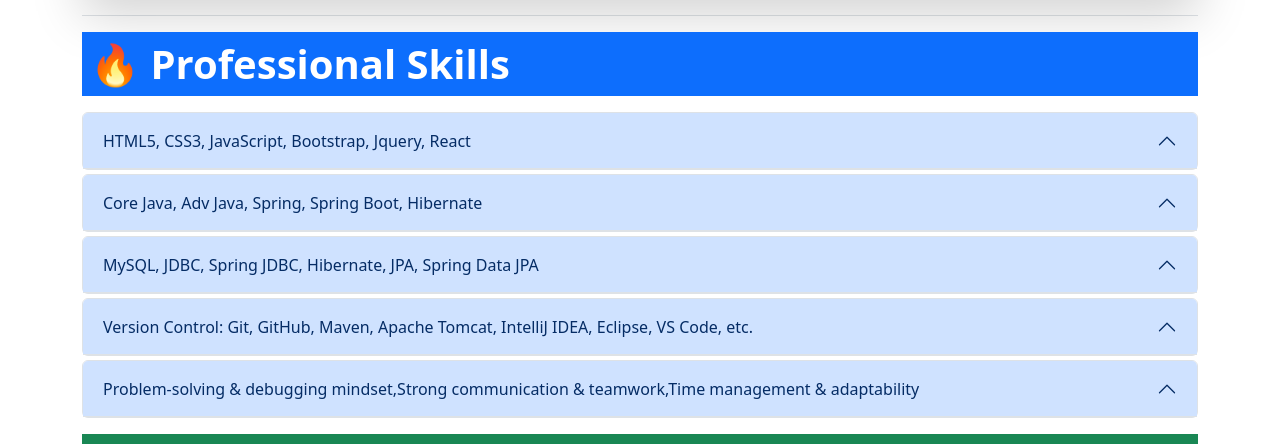
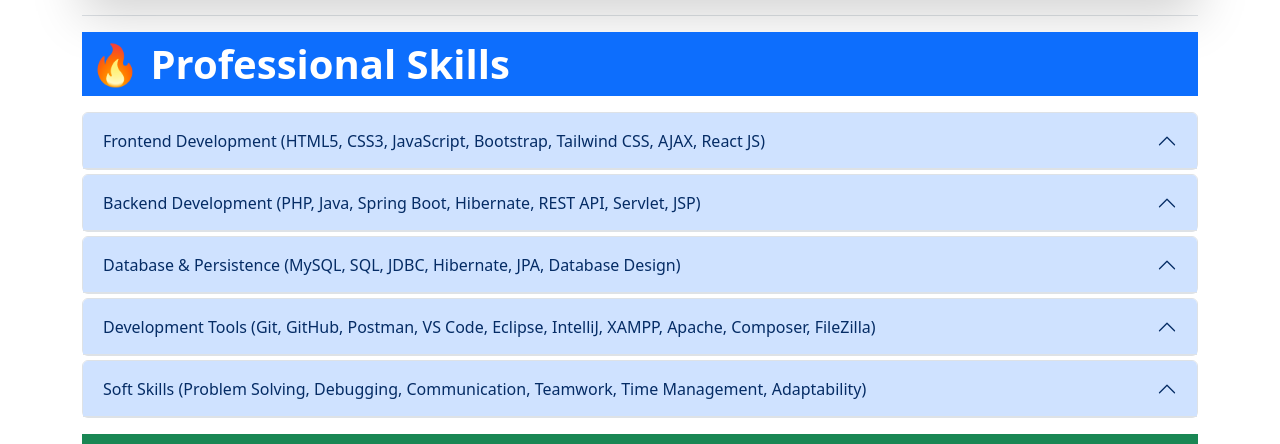
Before and after one commit to riteshxoni/Portfolio, a React (Vite) app: page / in a window 1280 px wide. Shown: the part 2255-2699 px from the top of the page. Built offline with nearby package versions, Linux system fonts and the light colour scheme.

Commit message:
Update Skills.jsx

```diff
--- a/src/components/Skills.jsx
+++ b/src/components/Skills.jsx
@@ -1,15 +1,32 @@
 // Frontend
-import { FaHtml5, FaCss3Alt, FaJs, FaReact, FaBootstrap } from "react-icons/fa";
-import { SiJquery } from "react-icons/si";
+import {
+  FaHtml5,
+  FaCss3Alt,
+  FaJs,
+  FaReact,
+  FaBootstrap,
+  FaJava,
+  FaPhp,
+  FaDatabase,
+  FaGitAlt,
+  FaGithub,
+} from "react-icons/fa";
 
-// Backend
-import { FaJava } from "react-icons/fa";
-import { SiSpringboot, SiHibernate, SiMysql } from "react-icons/si";
-import { FaDatabase } from "react-icons/fa";
+import {
+  SiJquery,
+  SiTailwindcss,
+  SiSpringboot,
+  SiHibernate,
+  SiMysql,
+  SiPostman,
+  SiEclipseide,
+  SiIntellijidea,
+  SiApache,
+  SiComposer,
+  SiFilezilla,
+  SiXampp,
+} from "react-icons/si";
 
-// Tools & IDEs
-import { FaGitAlt, FaGithub, FaDocker } from "react-icons/fa";
-import { SiPostman, SiEclipseide, SiIntellijidea } from "react-icons/si";
 import { VscVscode } from "react-icons/vsc";
 //Soft Skills
 import { FaBrain, FaUsers, FaClock, FaComments } from "react-icons/fa";
@@ -18,13 +35,14 @@
 
 const Skills = () => {
       const frontend = [
-        { icon: <FaHtml5 size={40} color="#e34f26" />, label: "HTML5", percent: 85, color: "danger" },
-        { icon: <FaCss3Alt size={40} color="#1572b6" />, label: "CSS3", percent: 65, color: "primary" },
-        { icon: <FaJs size={40} color="#f7df1e" />, label: "JavaScript", percent: 70, color: "warning" },
-        { icon: <FaBootstrap size={40} color="#7952B3" />, label: "Bootstrap", percent: 75, color: "secondary" },
-        { icon: <SiJquery size={40} color="#0769ad" />, label: "jQuery", percent: 60, color: "info" },
-        { icon: <FaReact size={40} color="#61DBFB" />, label: "React", percent: 80, color: "info" },
-    ];
+  { icon: <FaHtml5 size={40} color="#E34F26" />, label: "HTML5", percent: 90, color: "danger" },
+  { icon: <FaCss3Alt size={40} color="#1572B6" />, label: "CSS3", percent: 85, color: "primary" },
+  { icon: <FaJs size={40} color="#F7DF1E" />, label: "JavaScript", percent: 85, color: "warning" },
+  { icon: <FaBootstrap size={40} color="#7952B3" />, label: "Bootstrap", percent: 90, color: "secondary" },
+  { icon: <SiTailwindcss size={40} color="#06B6D4" />, label: "Tailwind CSS", percent: 70, color: "info" },
+  { icon: <SiJquery size={40} color="#0769AD" />, label: "AJAX / jQuery", percent: 75, color: "primary" },
+  { icon: <FaReact size={40} color="#61DAFB" />, label: "React JS", percent: 80, color: "info" },
+];
 
     const skills = [
         { label: "HTML5", value: 85,  color: "#e34f26" },
@@ -36,12 +54,13 @@
     ];
 
     const backend = [
-        { icon: <FaJava size={40} color="#007396" />, label: "Core Java", percent: 85, color: "primary" },
-        { icon: <FaJava size={40} color="#e76f00" />, label: "Advanced Java", percent: 75, color: "warning" },
-        { icon: <SiSpringboot size={40} color="#6DB33F" />, label: "Spring", percent: 70, color: "success" },
-        { icon: <SiSpringboot size={40} color="#4CAF50" />, label: "Spring Boot", percent: 80, color: "success" },
-        { icon: <SiHibernate size={40} color="#59666C" />, label: "Hibernate", percent: 65, color: "secondary" },
-    ];
+  { icon: <FaPhp size={40} color="#777BB4" />, label: "PHP", percent: 90, color: "primary" },
+  { icon: <FaJava size={40} color="#F89820" />, label: "Java", percent: 85, color: "warning" },
+  { icon: <SiSpringboot size={40} color="#6DB33F" />, label: "Spring Boot", percent: 80, color: "success" },
+  { icon: <SiHibernate size={40} color="#59666C" />, label: "Hibernate", percent: 75, color: "secondary" },
+  { icon: <FaDatabase size={40} color="#E74C3C" />, label: "REST API", percent: 85, color: "danger" },
+  { icon: <FaDatabase size={40} color="#2980B9" />, label: "Servlet & JSP", percent: 75, color: "primary" },
+];
 
     const backendSkills = [
         { label: "Core Java", value: 85, color: "#007396" },
@@ -52,13 +71,13 @@
     ];
 
     const persistence = [
-    { icon: <SiMysql size={40} color="#00758F" />, label: "MySQL", percent: 80, color: "info" },
-    { icon: <FaDatabase size={40} color="#444" />, label: "JDBC", percent: 70, color: "secondary" },
-    { icon: <FaDatabase size={40} color="#28a745" />, label: "Spring JDBC", percent: 65, color: "success" },
-    { icon: <SiHibernate size={40} color="#59666C" />, label: "Hibernate", percent: 75, color: "warning" },
-    { icon: <FaDatabase size={40} color="#f39c12" />, label: "JPA", percent: 70, color: "primary" },
-    { icon: <FaDatabase size={40} color="#6DB33F" />, label: "Spring Data JPA", percent: 80, color: "success" },
-  ];
+  { icon: <SiMysql size={40} color="#00758F" />, label: "MySQL", percent: 90, color: "info" },
+  { icon: <FaDatabase size={40} color="#444" />, label: "JDBC", percent: 80, color: "secondary" },
+  { icon: <SiHibernate size={40} color="#59666C" />, label: "Hibernate", percent: 75, color: "warning" },
+  { icon: <FaDatabase size={40} color="#F39C12" />, label: "JPA", percent: 75, color: "primary" },
+  { icon: <FaDatabase size={40} color="#16A085" />, label: "SQL", percent: 90, color: "success" },
+  { icon: <FaDatabase size={40} color="#3498DB" />, label: "Database Design", percent: 80, color: "info" },
+];
     const persistenceSkills = [
     { label: "MySQL", value: 80, color: "#00758F" },
     { label: "JDBC", value: 70, color: "#444" },
@@ -70,10 +89,15 @@
 
   const tools = [
   { icon: <FaGitAlt size={40} color="#F1502F" />, label: "Git", percent: 85, color: "danger" },
-  { icon: <FaGithub size={40} color="#000000" />, label: "GitHub", percent: 80, color: "dark" },
-  { icon: <VscVscode size={40} color="#007ACC" />, label: "VS Code", percent: 90, color: "primary" },
-  { icon: <SiEclipseide size={40} color="#2C2255" />, label: "Eclipse IDE", percent: 70, color: "secondary" },
-  { icon: <SiIntellijidea size={40} color="#000000" />, label: "IntelliJ IDEA", percent: 75, color: "dark" },
+  { icon: <FaGithub size={40} />, label: "GitHub", percent: 85, color: "dark" },
+  { icon: <SiPostman size={40} color="#FF6C37" />, label: "Postman", percent: 90, color: "warning" },
+  { icon: <VscVscode size={40} color="#007ACC" />, label: "VS Code", percent: 95, color: "primary" },
+  { icon: <SiEclipseide size={40} color="#2C2255" />, label: "Eclipse", percent: 80, color: "secondary" },
+  { icon: <SiIntellijidea size={40} />, label: "IntelliJ IDEA", percent: 80, color: "dark" },
+  { icon: <SiXampp size={40} color="#FB7A24" />, label: "XAMPP", percent: 90, color: "warning" },
+  { icon: <SiApache size={40} color="#D22128" />, label: "Apache", percent: 80, color: "danger" },
+  { icon: <SiComposer size={40} color="#885630" />, label: "Composer", percent: 75, color: "secondary" },
+  { icon: <SiFilezilla size={40} color="#BF0000" />, label: "FileZilla", percent: 85, color: "danger" },
 ];
 
 const toolsSkills = [
@@ -103,11 +127,40 @@
   return (
     <div name="Skills">
         <div className="display-6 fw-bold my-3 bg-primary text-white p-2">🔥 Professional Skills</div>
-        <Accordion id={1} item={"HTML5, CSS3, JavaScript, Bootstrap, Jquery, React"} skills1={frontend} skills2={skills}></Accordion>
-        <Accordion id={2} item={"Core Java, Adv Java, Spring, Spring Boot, Hibernate"} skills1={backend} skills2={backendSkills}></Accordion>
-        <Accordion id={3} item={"MySQL, JDBC, Spring JDBC, Hibernate, JPA, Spring Data JPA"} skills1={persistence} skills2={persistenceSkills}></Accordion>
-        <Accordion id={4} item={"Version Control: Git, GitHub, Maven, Apache Tomcat, IntelliJ IDEA, Eclipse, VS Code, etc."} skills1={tools} skills2={toolsSkills}></Accordion>
-        <Accordion id={5} item={"Problem-solving & debugging mindset,Strong communication & teamwork,Time management & adaptability"} skills1={softSkills} skills2={softSkillsData}></Accordion>
+        <Accordion
+    id={1}
+    item={"Frontend Development (HTML5, CSS3, JavaScript, Bootstrap, Tailwind CSS, AJAX, React JS)"}
+    skills1={frontend}
+    skills2={skills}
+/>
+
+<Accordion
+    id={2}
+    item={"Backend Development (PHP, Java, Spring Boot, Hibernate, REST API, Servlet, JSP)"}
+    skills1={backend}
+    skills2={backendSkills}
+/>
+
+<Accordion
+    id={3}
+    item={"Database & Persistence (MySQL, SQL, JDBC, Hibernate, JPA, Database Design)"}
+    skills1={persistence}
+    skills2={persistenceSkills}
+/>
+
+<Accordion
+    id={4}
+    item={"Development Tools (Git, GitHub, Postman, VS Code, Eclipse, IntelliJ, XAMPP, Apache, Composer, FileZilla)"}
+    skills1={tools}
+    skills2={toolsSkills}
+/>
+
+<Accordion
+    id={5}
+    item={"Soft Skills (Problem Solving, Debugging, Communication, Teamwork, Time Management, Adaptability)"}
+    skills1={softSkills}
+    skills2={softSkillsData}
+/>
     </div>
   )
 }
```
